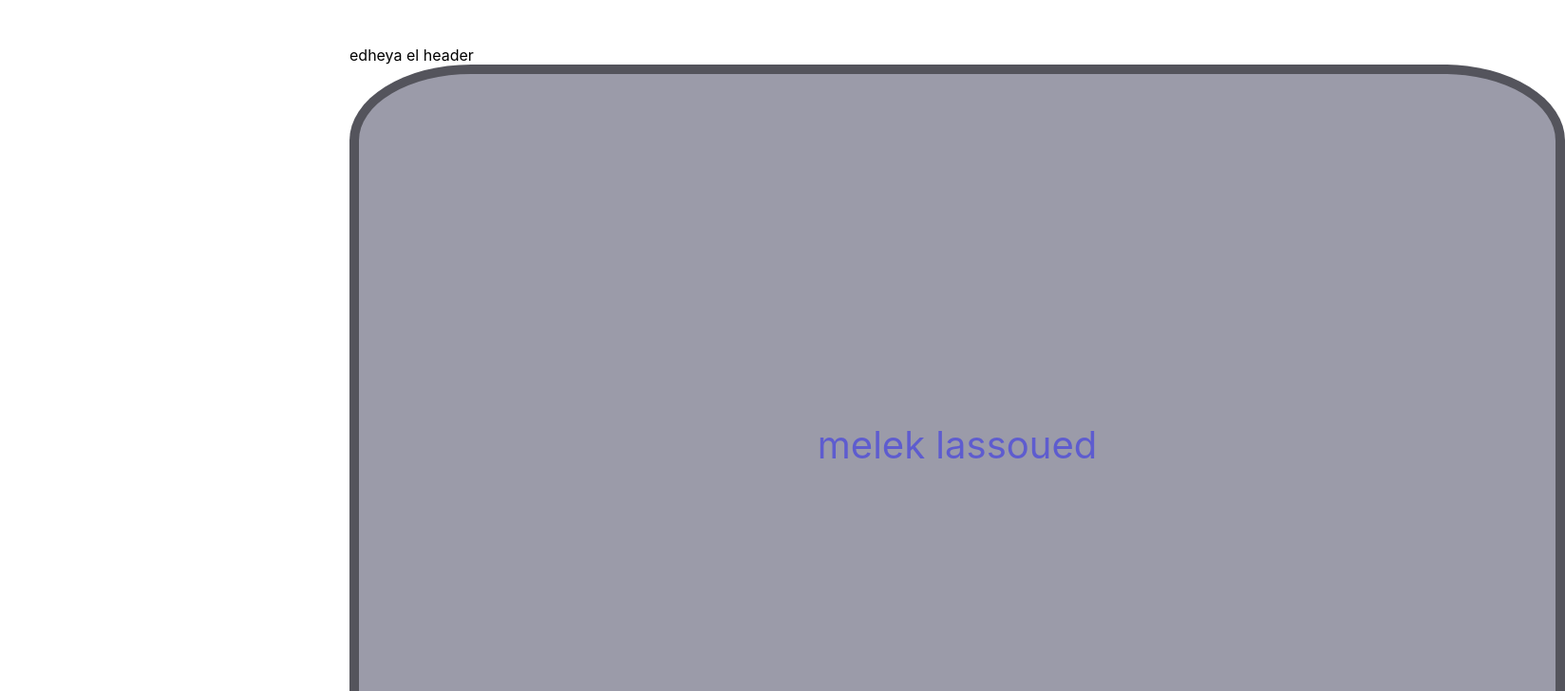
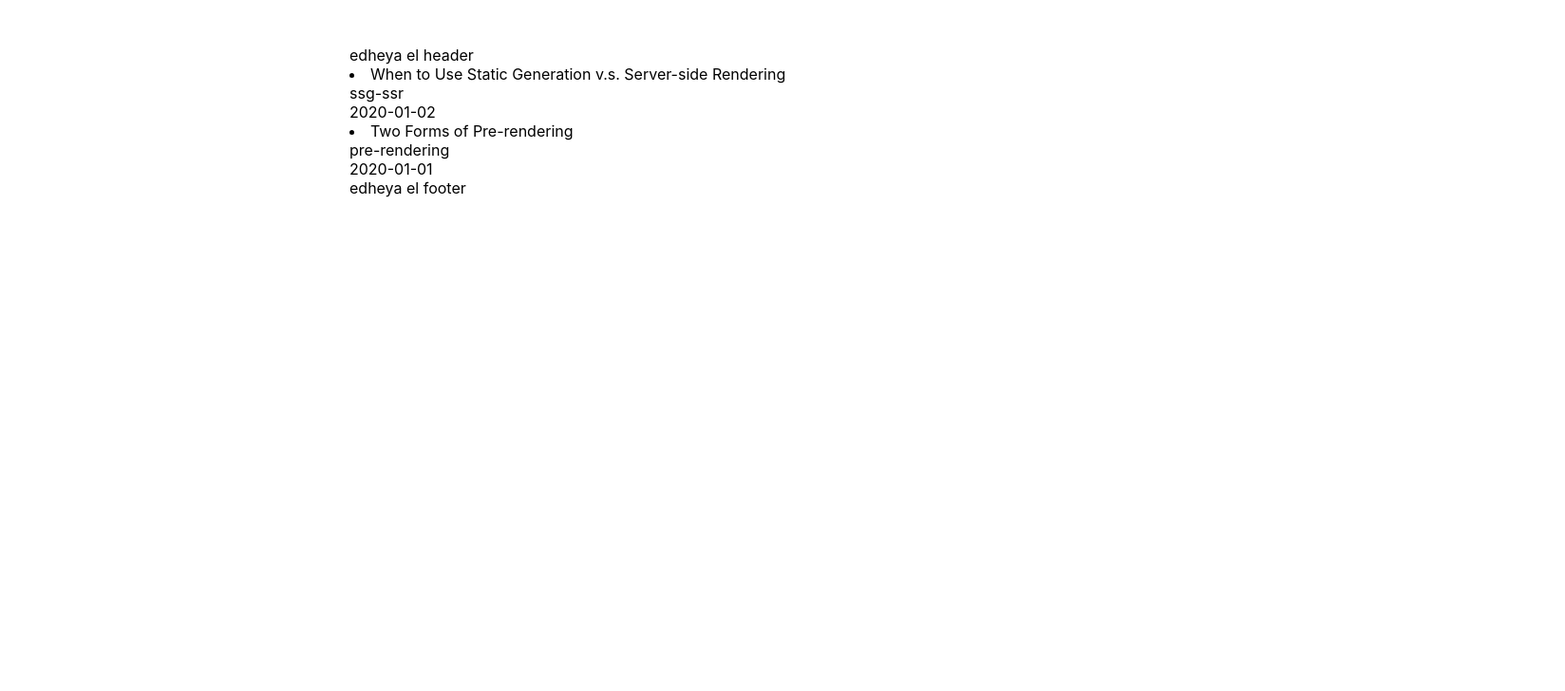
Before and after one commit to meleklassoued/nextjs-tuto, a Next.js app: page / in a window 1280 px wide. Shown: the top 728 px of the page at 95% size, 1648 px wide, since content can reach past the window. Built offline with nearby package versions, Linux system fonts and the light colour scheme.

Commit message:
make the static generation

```diff
--- /dev/null
+++ b/lib/posts.js
@@ -0,0 +1,37 @@
+import fs from "fs";
+import path from "path";
+import matter from "gray-matter";
+
+const postsDirectory = path.join(process.cwd(), "posts");
+
+export function getSortedPostsData() {
+  // Get file names under /posts
+  const fileNames = fs.readdirSync(postsDirectory);
+  const allPostsData = fileNames.map((fileName) => {
+    // Remove ".md" from file name to get id
+    const id = fileName.replace(/\.md$/, "");
+
+    // Read markdown file as string
+    const fullPath = path.join(postsDirectory, fileName);
+    const fileContents = fs.readFileSync(fullPath, "utf8");
+
+    // Use gray-matter to parse the post metadata section
+    const matterResult = matter(fileContents);
+
+    // Combine the data with the id
+    return {
+      id,
+      ...matterResult.data,
+    };
+  });
+  // Sort posts by date
+  return allPostsData.sort(({ date: a }, { date: b }) => {
+    if (a < b) {
+      return 1;
+    } else if (a > b) {
+      return -1;
+    } else {
+      return 0;
+    }
+  });
+}
--- a/pages/index.js
+++ b/pages/index.js
@@ -2,40 +2,34 @@
 import Head from "next/head";
 import Image from "next/image";
 // import styles from "../styles/Home.module.css";
-import Post from "./Post";
-import Link from "next/dist/client/link";
-import cn from "classnames";
 
+import { getSortedPostsData } from "../lib/posts";
+
+export async function getStaticProps() {
+  const allPostsData = getSortedPostsData();
+  return {
+    props: {
+      allPostsData,
+    },
+  };
+}
 
 //add the Layout
 import Layout from "../components/Layout";
 
-export default function Home() {
-
+export default function Home({ allPostsData }) {
   return (
     <>
       <Layout>
-        <Head>
-          <title>page1</title>
-          <link rel='shortcut icon' href='favicon.ico' type='image/x-icon' />
-        </Head>
-        <div>melek lassoued</div>
-        <style jsx>{`
-          div {
-            color: #5e5ccf;
-            padding: 0;
-            display: flex;
-            justify-content: center;
-            align-items: center;
-            width: 100vw;
-            height: 100vh;
-            border: 10px solid #00000075;
-            background: #9b9ba9;
-            border-radius: 10%;
-            font-size: 40px;
-          }
-        `}</style>
-
+        {allPostsData.map(({ id, date, title }) => (
+          <li key={id}>
+            {title}
+            <br />
+            {id}
+            <br />
+            {date}
+          </li>
+        ))}
       </Layout>
     </>
   );
```
